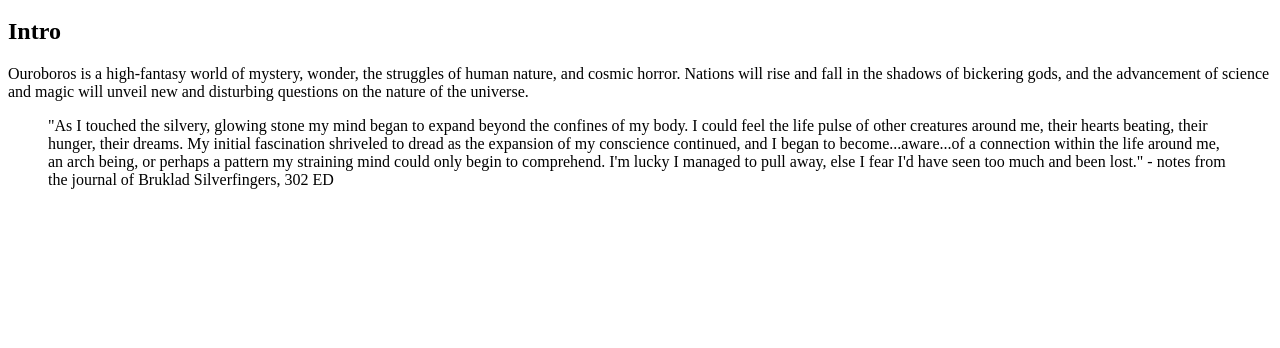
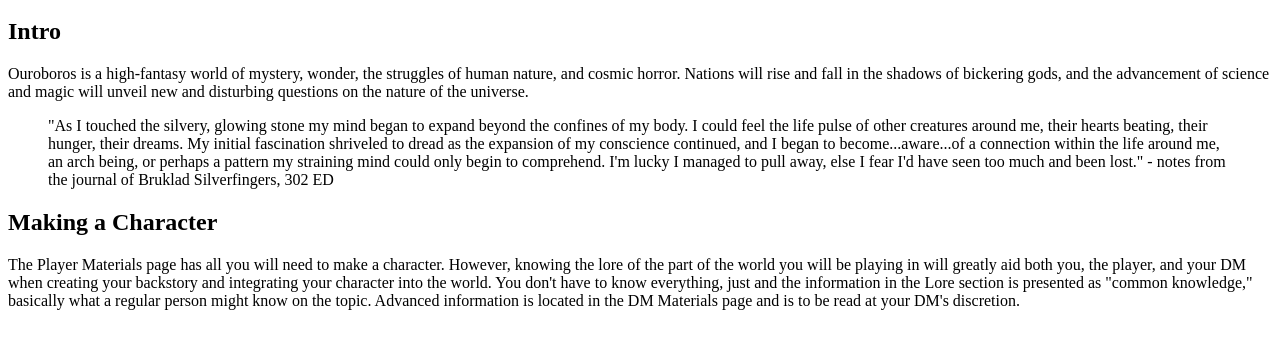
Before and after one commit to LCostello21/LCostello21, a plain HTML site: page index.html in a window 1280 px wide. Shown: the part 136-484 px from the top of the page. Drawn offline with Linux system fonts and the light colour scheme.

Commit message:
Making a character

```diff
--- a/index.html
+++ b/index.html
@@ -35,8 +35,15 @@
          </section>
          <a></a>
          <section id="character">
-
+            <h2>Making a Character</h2>
+            <p>The Player Materials page has all you will need to make a character.  However,
+               knowing the lore of the part of the world you will be playing in will greatly
+               aid both you, the player, and your DM when creating your backstory and
+               integrating your character into the world.  You don't have to know everything,
+               just and the information in the Lore section is presented as "common knowledge,"
+               basically what a regular person might know on the topic.  Advanced information
+               is located in the DM Materials page and is to be read at your DM's discretion.</p>
          </section>
-      <main>
+      </main>
    </body>
 </html>
```
